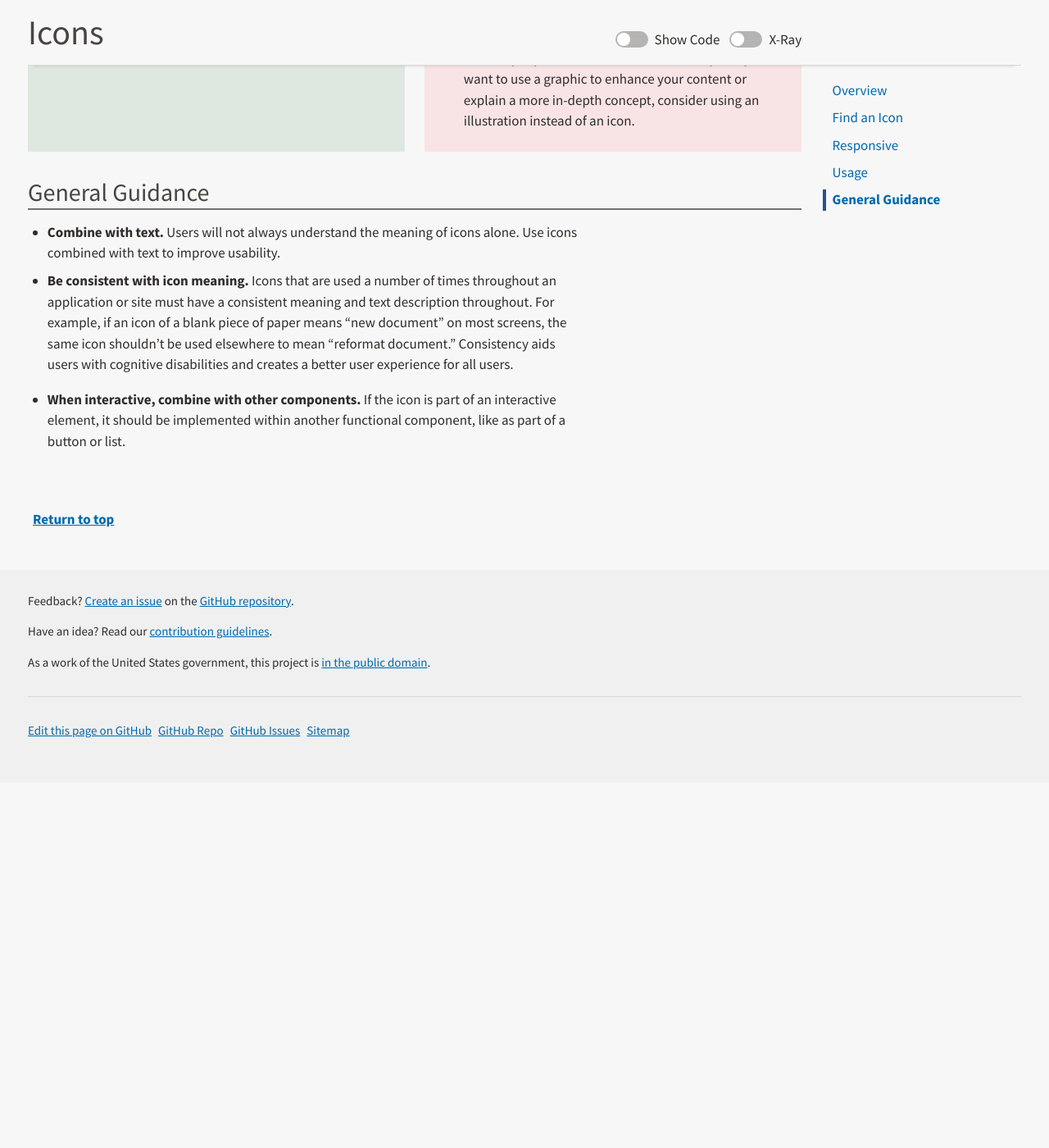
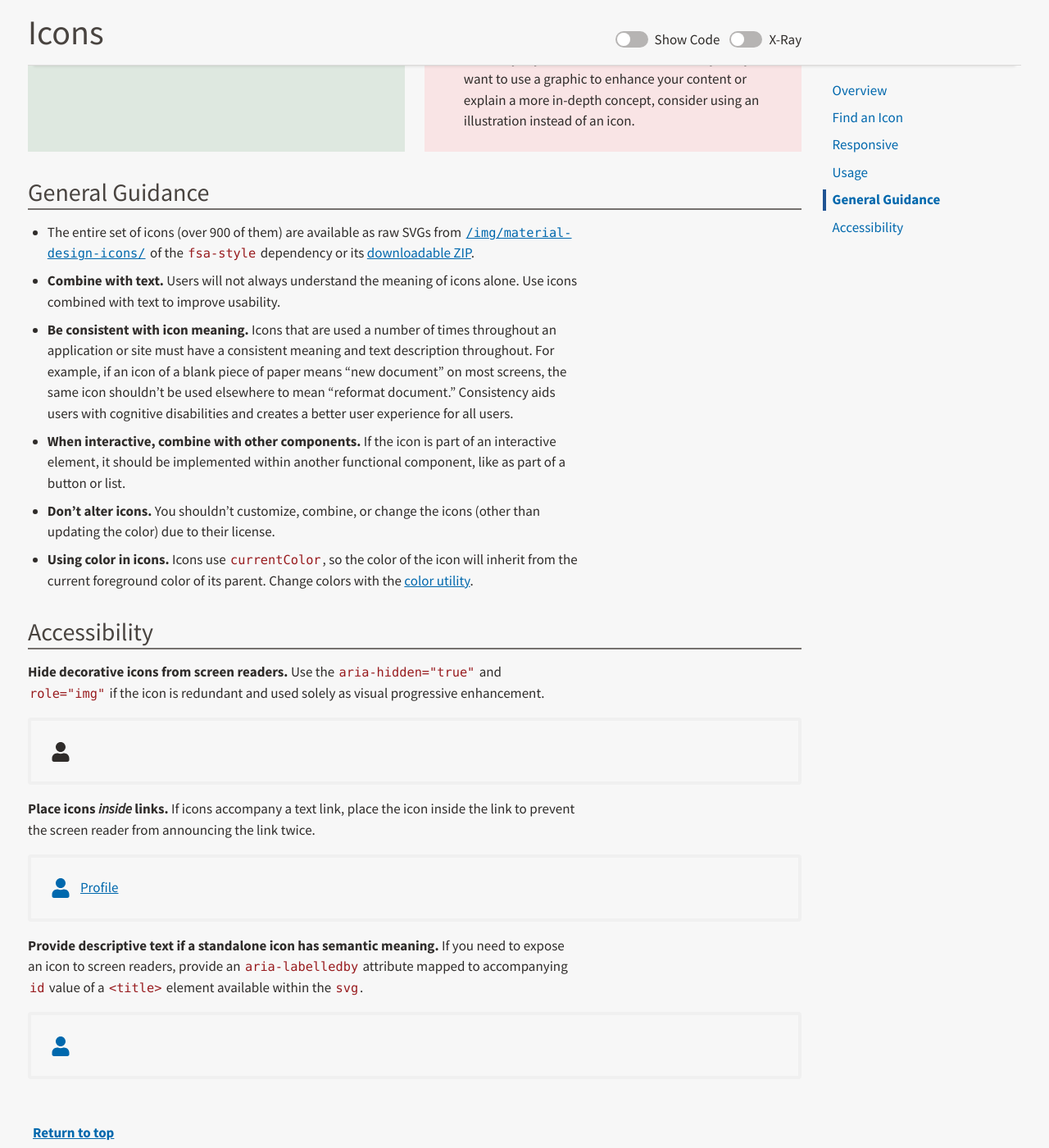
Before and after one commit to USDA-FSA/fsa-design-system, a Jekyll site: the page built from components/icons/index.md, in a window 1280 px wide and 1400 px high, scrolled down 4860 px. Shown: the whole window at 82% size. Built offline with Jekyll 4.4.1, drawn with Linux system fonts in a browser that asks for light colours; before the commit the page ends 5802 px from its top, so only the background shows below that; some of the changed text lies outside the part shown.

Commit message:
Drafting docs for Icons [amends #412]

```diff
--- a/components/icons/index.md
+++ b/components/icons/index.md
@@ -193,7 +193,7 @@ relatedItems:
 
 ## Responsive
 
-Selectively override several style properties at each Media Query breakpoint.
+Selectively override icon size at each Media Query breakpoint.
 
 <code>fsa-icon--<strong>[size]]@[breakpoint]</strong></code>, where
 <code>breakpoint</code> is one of
@@ -227,8 +227,47 @@ Using a consistent set of icons helps establish a familiar look and feel across
 
 ## General Guidance
 
+* The entire set of icons (over 900 of them) are available as raw SVGs from <code><a href="https://github.com/USDA-FSA/fsa-style/tree/master/src/img/material-design-icons">/img/material-design-icons/</a></code> of the `fsa-style` dependency or its <a href="https://github.com/USDA-FSA/fsa-style#download-zip">downloadable ZIP</a>.
 * **Combine with text.** Users will not always understand the meaning of icons alone. Use icons combined with text to improve usability.
 * **Be consistent with icon meaning.** Icons that are used a number of times throughout an application or site must have a consistent meaning and text description throughout. For example, if an icon of a blank piece of paper means “new document” on most screens, the same icon shouldn’t be used elsewhere to mean “reformat document.” Consistency aids users with cognitive disabilities and creates a better user experience for all users.
 * **When interactive, combine with other components.** If the icon is part of an interactive element, it should be implemented within another functional component, like as part of a button or list.
+* **Don’t alter icons.** You shouldn’t customize, combine, or change the icons (other than updating the color) due to their license.
+* **Using color in icons.** Icons use `currentColor`, so the color of the icon will inherit from the current foreground color of its parent. Change colors with the [color utility]({{ site.baseurl }}utilities/#color).
+
+## Accessibility
+
+**Hide decorative icons from screen readers.** Use the `aria-hidden="true"` and `role="img"` if the icon is redundant and used solely as visual progressive enhancement.
+
+{% capture snippet %}
+<svg class="fsa-icon" aria-hidden="true" focusable="false" role="img" xmlns="http://www.w3.org/2000/svg" viewBox="0 0 448 512"><path d="M224 256c70.7 0 128-57.3 128-128S294.7 0 224 0 96 57.3 96 128s57.3 128 128 128zm89.6 32h-16.7c-22.2 10.2-46.9 16-72.9 16s-50.6-5.8-72.9-16h-16.7C60.2 288 0 348.2 0 422.4V464c0 26.5 21.5 48 48 48h352c26.5 0 48-21.5 48-48v-41.6c0-74.2-60.2-134.4-134.4-134.4z"></path></svg>
+{% endcapture %}
+
+{% include preview-and-snippet.html %}
+
+**Place icons *inside* links.** If icons accompany a text link, place the icon inside the link to prevent the screen reader from announcing the link twice.
+
+{% capture snippet %}
+<a href="">
+  <div class="fsa-level">
+    <svg class="fsa-icon" aria-hidden="true" focusable="false" role="img" xmlns="http://www.w3.org/2000/svg" viewBox="0 0 448 512"><path d="M224 256c70.7 0 128-57.3 128-128S294.7 0 224 0 96 57.3 96 128s57.3 128 128 128zm89.6 32h-16.7c-22.2 10.2-46.9 16-72.9 16s-50.6-5.8-72.9-16h-16.7C60.2 288 0 348.2 0 422.4V464c0 26.5 21.5 48 48 48h352c26.5 0 48-21.5 48-48v-41.6c0-74.2-60.2-134.4-134.4-134.4z"></path></svg>
+    <span>Profile</span>
+  </div>
+</a>
+{% endcapture %}
+
+{% include preview-and-snippet.html %}
+
+**Provide descriptive text if a standalone icon has semantic meaning.** If you need to expose an icon to screen readers, provide an `aria-labelledby` attribute mapped to accompanying `id` value of a `<title>` element available within the `svg`.
+
+{% capture snippet %}
+<a href="link.html">
+  <svg class="fsa-icon" aria-labelledby="profile-title" role="img" focusable="false" xmlns="http://www.w3.org/2000/svg" viewBox="0 0 448 512">
+    <title id="profile-title">Profile</title>
+    <path d="M224 256c70.7 0 128-57.3 128-128S294.7 0 224 0 96 57.3 96 128s57.3 128 128 128zm89.6 32h-16.7c-22.2 10.2-46.9 16-72.9 16s-50.6-5.8-72.9-16h-16.7C60.2 288 0 348.2 0 422.4V464c0 26.5 21.5 48 48 48h352c26.5 0 48-21.5 48-48v-41.6c0-74.2-60.2-134.4-134.4-134.4z"></path>
+  </svg>
+</a>
+{% endcapture %}
+
+{% include preview-and-snippet.html %}
 
 {% include related-cards.html %}
```
Also changed, not shown: components/form-fields/index.md (+1 -1 lines).
